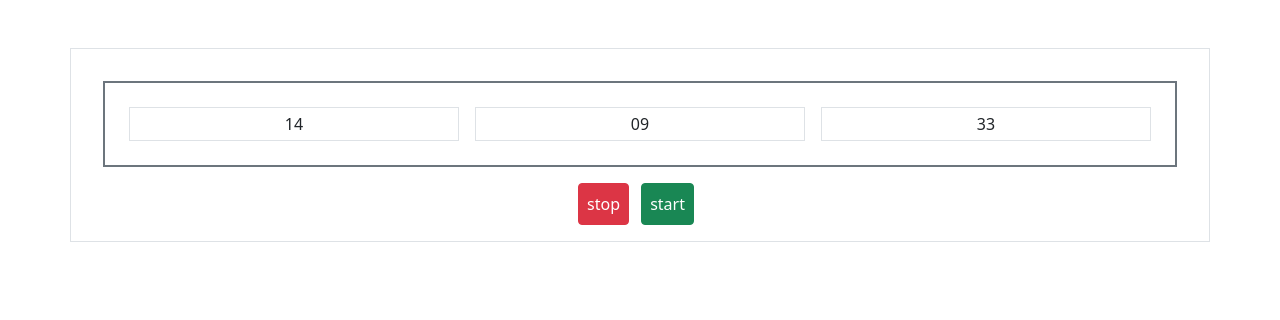
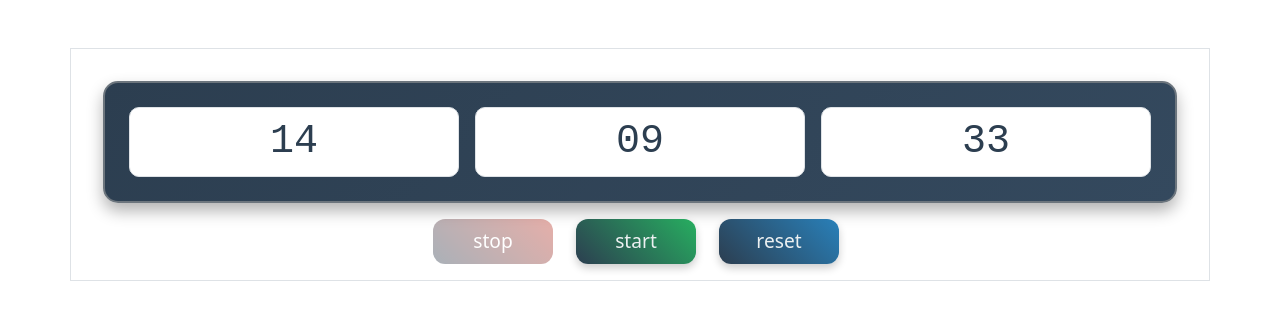
Before and after one commit to sepid-dev/Timer, a website: page index.html in a window 1280 px wide. Drawn offline with Linux system fonts and the light colour scheme.

Commit message:
change style

```diff
--- a/css/14040309.css
+++ b/css/14040309.css
@@ -113,3 +113,124 @@ form.loginF .inputs .inputMe{
 .deletL{
    display: none;
 }
+
+/* استایل کلی باکس تایمر */
+#timer2 {
+    background: linear-gradient(135deg, #2c3e50, #34495e); /* گرادیانت تیره */
+    border-radius: 15px;
+    box-shadow: 0 8px 16px rgba(0, 0, 0, 0.3);
+    padding: 20px;
+    margin: 20px auto;
+    /*max-width: 400px;*/
+    font-family: 'Courier New', monospace;
+    color: #ecf0f1;
+}
+
+/* استایل باکس‌های ساعت، دقیقه و ثانیه */
+#hour1, #minute1, #second1 {
+    font-size: 2.5em;
+    background: #ffffff;
+    color: #2c3e50;
+    border-radius: 10px;
+    padding: 10px;
+    margin: 5px;
+    display: inline-block;
+    width: 80px;
+    text-align: center;
+    transition: all 0.3s ease;
+}
+
+/* انیمیشن پالس موقع تغییر اعداد */
+@keyframes pulse {
+    0% { transform: scale(1); }
+    50% { transform: scale(1.1); }
+    100% { transform: scale(1); }
+}
+
+#hour1.changed, #minute1.changed, #second1.changed {
+    animation: pulse 0.3s ease-in-out;
+}
+
+/* استایل دکمه‌ها */
+.buttoms {
+    margin-top: 20px;
+    display: flex;
+    justify-content: center;
+    gap: 15px; /* فاصله بیشتر بین دکمه‌ها */
+}
+
+.buttoms button {
+    font-size: 1.2em;
+    padding: 12px 32px; /* پدینگ افقی بیشتر برای عرض بزرگ‌تر */
+    min-width: 120px; /* عرض حداقل برای دکمه‌ها */
+    border-radius: 12px;
+    border: none;
+    box-shadow: 0 4px 8px rgba(0, 0, 0, 0.2);
+    position: relative;
+    overflow: hidden;
+    transition: transform 0.2s ease, box-shadow 0.2s ease, background-color 0.3s ease;
+    color: #ecf0f1; /* متن سفید برای خوانایی */
+}
+
+/* افکت هاور */
+.buttoms button:hover {
+    transform: translateY(-2px);
+    box-shadow: 0 6px 12px rgba(0, 0, 0, 0.3);
+}
+
+/* افکت کلیک */
+.buttoms button:active {
+    transform: scale(0.95);
+    box-shadow: 0 2px 4px rgba(0, 0, 0, 0.2);
+}
+
+/* انیمیشن موج برای هاور */
+.buttoms button::before {
+    content: '';
+    position: absolute;
+    top: 50%;
+    left: 50%;
+    width: 0;
+    height: 0;
+    background: rgba(255, 255, 255, 0.2); /* موج کمی تیره‌تر برای هماهنگی */
+    border-radius: 50%;
+    transform: translate(-50%, -50%);
+    transition: width 0.6s ease, height 0.6s ease;
+}
+
+.buttoms button:hover::before {
+    width: 250px; /* بزرگ‌تر برای دکمه‌های عریض‌تر */
+    height: 250px;
+}
+
+/* رنگ‌بندی دکمه‌ها (تیره و هماهنگ با تایمر) */
+#startbtn {
+    background: linear-gradient(45deg, #2c3e50, #27ae60); /* سبز تیره هماهنگ با تایمر */
+}
+
+#stopbtn {
+    background: linear-gradient(45deg, #2c3e50, #c0392b); /* قرمز تیره هماهنگ با تایمر */
+}
+
+#resetbtn {
+    background: linear-gradient(45deg, #2c3e50, #2980b9); /* آبی تیره هماهنگ با تایمر */
+}
+
+/* حالت غیرفعال */
+.buttoms button:disabled {
+    opacity: 0.4; /* کمی تیره‌تر برای هماهنگی */
+    cursor: not-allowed;
+    transform: none;
+    box-shadow: none;
+}
+
+/* انیمیشن برای کلیک روی دکمه */
+@keyframes buttonPulse {
+    0% { transform: scale(1); }
+    50% { transform: scale(1.1); }
+    100% { transform: scale(1); }
+}
+
+.buttoms button:not(:disabled):active {
+    animation: buttonPulse 0.2s ease-in-out;
+}
--- a/index.html
+++ b/index.html
@@ -20,8 +20,9 @@
                     <span class="border p-1 m-2 col  text-center text-nowrap" id="second1"></span>
                 </div>
                 <div class="buttoms mt-3 text-center">
-                    <button class="btn btn-danger p-2 me-2" id="stopbtn">stop</button>
+                    <button class="btn btn-danger p-2 me-2" id="stopbtn" disabled>stop</button>
                     <button class="btn btn-success p-2 me-2" id="startbtn">start</button>
+                    <button class="btn btn-info p-2 me-2" id="resetbtn">reset</button>
                 </div>
             </div>
         </div>
```
